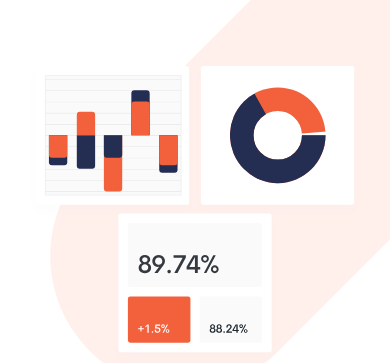
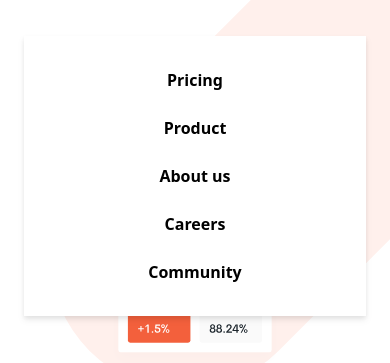
Before and after one commit to jgarcia9300/Tailwind, a website: page index.html in a window 390 px wide. Both pictures are taken after a click on the button 354 px from the left and 40 px from the top of the page. Shown: the part 60-423 px from the top of the page. Drawn offline with nearby package versions, Linux system fonts and the light colour scheme; files that its build step writes are made by us from their sources.

Commit message:
tailwind finalizado

```diff
--- a/index.html
+++ b/index.html
@@ -33,7 +33,7 @@
         <!-- Hamburguer Icon-->
         <button
           id="menu-btn"
-          class="open block hamburguer md:hidden focus:outline-none"
+          class="block hamburguer md:hidden focus:outline-none"
         >
           <span class="hamburguer-top"></span>
           <span class="hamburguer-middle"></span>
@@ -46,7 +46,7 @@
       <div class="md:hidden">
         <div
           id="menu"
-          class="absolute flex flex-col items-center hidden self-end py-8 mt-10 space-y-6 font-bold bg-white sm:w-auto sm:self-center left-6 right-6 drop-shadow-md"
+          class="absolute flex-col items-center hidden self-end py-8 mt-10 space-y-6 font-bold bg-white sm:w-auto sm:self-center left-6 right-6 drop-shadow-md"
         >
           <a href="#">Pricing</a>
           <a href="#">Product</a>
@@ -366,5 +366,6 @@
         </div>
       </div>
     </footer>
+    <script src="js/script.js"></script>
   </body>
 </html>
--- a/input.css
+++ b/input.css
@@ -45,6 +45,7 @@ body {
   height: 2px;
   background: #000;
   transform: rotate(0);
+  transition: all 0.25s;
 }
 
 .hamburguer-middle{
--- /dev/null
+++ b/js/script.js
@@ -0,0 +1,8 @@
+const btn = document.getElementById('menu-btn');
+const nav = document.getElementById('menu');
+
+btn.addEventListener('click', () => {
+    btn.classList.toggle('open');
+    nav.classList.toggle('flex');
+    nav.classList.toggle('hidden');
+});
```
